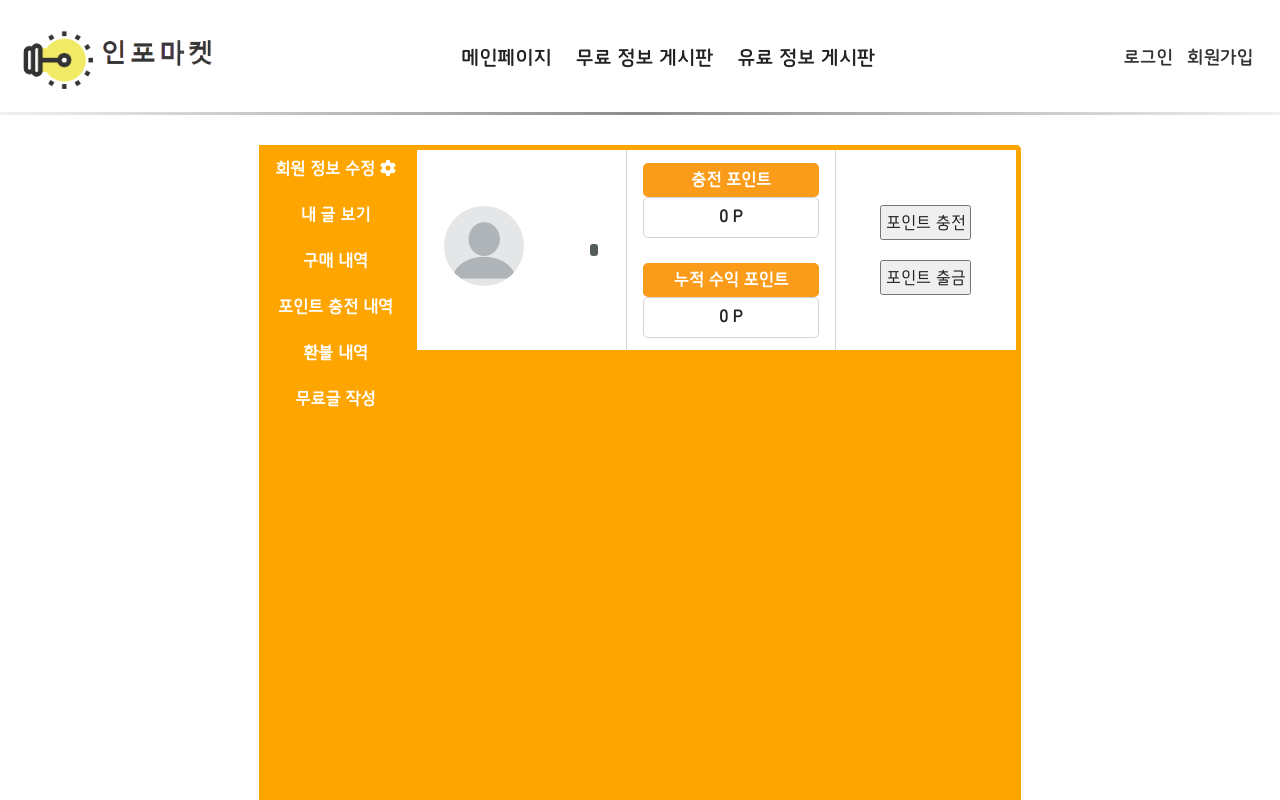
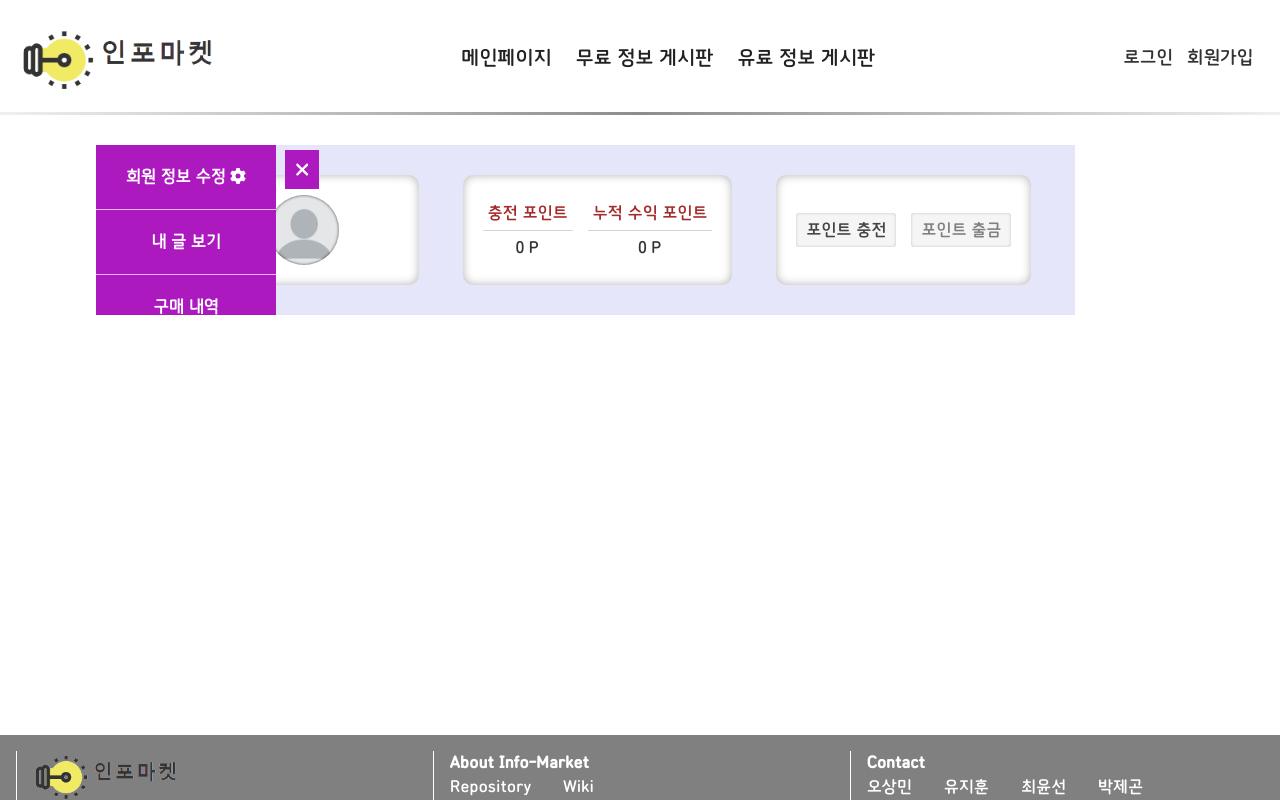
Before and after one commit to dbstjs95/new-info-market, a React (Create React App) app in the folder client/: page /mypage/info in a window 1280 px wide. Shown: the top 800 px of the page. Built offline with nearby package versions, Linux system fonts and the light colour scheme; no server answers.

Commit message:
Modify mypage

```diff
--- a/client/src/component/MypageCompo/SideBar.js
+++ b/client/src/component/MypageCompo/SideBar.js
@@ -1,64 +1,73 @@
-import React, { useState, useEffect } from 'react';
+import React, { useState } from 'react';
 import { NavLink } from 'react-router-dom';
 import styled from 'styled-components';
 import { Outlet } from 'react-router-dom';
 import { FontAwesomeIcon } from '@fortawesome/react-fontawesome';
-import { faGear } from '@fortawesome/free-solid-svg-icons';
+import { faGear, faXmark, faBars } from '@fortawesome/free-solid-svg-icons';
 import { useSelector } from 'react-redux';
 import { selectUserInfo } from '../../store/slices/userInfo';
 
 const EntireContainer = styled.div`
-  height: 100vh;
-  display: flex;
-  justify-content: center;
-  align-items: center;
-  > div {
-    display: flex;
-    width: 70%;
-    @media screen and (max-width: 1100px) {
-      min-width: 90%;
-    }
-    @media screen and (max-width: 900px) {
-      min-width: 100%;
-    }
-    height: 100%;
-    /* border: 3px solid black; */
+  position: relative;
+  /* border: 2px solid blue; */
+  overflow-x: hidden;
   > section {
-      /* border: 4px solid green; */
-      /* border-radius: 0 7px 7px 0; */
-      flex: 1 0 20%;
+    position: absolute;
+    left: 0;
+    top: 0;
+    transition: transform 0.5s cubic-bezier(0, 0.52, 0, 1);
+    z-index: 1000;
     display: flex;
     flex-direction: column;
-      /* min-width: 20%; */
-      padding: 1%;
-      background-color: orange;
-      > .nav-link {
+    width: 180px;
+    background-color: #ac19bf;
+    &.show {
+      transform: translate3d(0%, 0, 0);
+    }
+    &.hide {
+      transform: translate3d(-105%, 0, 0);
+    }
+    > span {
+      position: absolute;
+      top: 5px;
+      left: 105%;
+      display: flex;
+      align-items: center;
+      background-color: #ac19bf;
+      color: white;
+      font-size: 1.2rem;
+      padding: 10px;
+      cursor: pointer;
+      z-index: 1000;
+      &:hover {
+        box-shadow: inset 0 0 100px rgba(0, 0, 0, 0.3);
+      }
+    }
+    > a {
       font-weight: bold;
       text-align: center;
-        padding: 3% 1%;
-        border-radius: 5px;
+      padding: 20px 10px;
       color: white;
-        text-decoration: none;
-        margin-bottom: 10%;
-        &:hover {
-          background-color: white;
-          color: #ff5733;
+      border-bottom: 1px solid #f4b8fc;
+      transition: all 0.2s linear;
+      &.activated {
+        background-color: #f4dcf7;
+        color: #ac19bf;
+      }
+      &:not(.activated):hover {
+        padding: 25px 10px;
+        box-shadow: inset 0 0 100px rgba(0, 0, 0, 0.3);
       }
     }
-      > .activated {
-        background-color: white;
-        color: #ff5733;
   }
+  > div.userInfo {
+    width: 80%;
+    margin: 0 auto;
+    @media screen and (max-width: 1100px) {
+      width: 90%;
     }
-
-    > div.userInfo {
-      background-color: orange;
-      border-top-right-radius: 5px;
-      min-width: 80%;
-      /* padding: 2%; */
-      flex: 1 1 80%;
-      display: flex;
-      flex-direction: column;
+    @media screen and (max-width: 800px) {
+      width: 100%;
     }
   }
 `;
@@ -73,40 +82,39 @@ const SideBar = () => {
     ['포인트 충전 내역', '/mypage/info/chargedPointList', ''],
     ['환불 내역', '/mypage/info/refundList', ''],
     ['무료글 작성', '/mypage/freeWriting', ''],
+    ['유료글 작성', '/mypage/salesWriting', ''],
   ];
 
-  const [Links, setLinks] = useState(linkList);
+  const [MenuOpen, setMenuOpen] = useState(true);
 
-  //아래 Bronze는 나중에 빼기
-  useEffect(() => {
-    if (['Bronze', 'Silver', 'Gold'].includes(grade)) {
-      setLinks((prev) => [
-        ...prev,
-        ['유료글 작성', '/mypage/salesWriting', ''],
-      ]);
-    }
-  }, []);
+  const handleSideBar = () => {
+    setMenuOpen((prev) => !prev);
+  };
 
   return (
     <EntireContainer>
-      <div>
-        <section>
-          {Links.map(([item, link, icon], idx) => (
+      <section className={MenuOpen ? 'show' : 'hide'}>
+        <span onClick={handleSideBar}>
+          <FontAwesomeIcon icon={MenuOpen ? faXmark : faBars} />
+        </span>
+        {linkList.map(([item, link, icon], idx) => {
+          let lastIdx = linkList.length - 1;
+          if (!['Bronze', 'Silver', 'Gold'].includes(grade) && idx === lastIdx)
+            return;
+          return (
             <NavLink
               key={idx}
               style={{ whiteSpace: 'nowrap' }}
-              className={({ isActive }) =>
-                'nav-link' + (isActive ? ' activated' : '')
-              }
+              className={({ isActive }) => (isActive ? ' activated' : '')}
               to={link}
             >
               {item} {icon ? <FontAwesomeIcon icon={faGear} /> : ''}
             </NavLink>
-          ))}
+          );
+        })}
       </section>
       <div className="userInfo">
         <Outlet />
-        </div>
       </div>
     </EntireContainer>
   );
--- a/client/src/component/MypageCompo/UserInfo.js
+++ b/client/src/component/MypageCompo/UserInfo.js
@@ -15,7 +15,7 @@ import { FontAwesomeIcon } from '@fortawesome/react-fontawesome';
 import { faRotateLeft } from '@fortawesome/free-solid-svg-icons';
 import ChargeBox from '../ChargeBox';
 import AWS from 'aws-sdk';
-import { v1, v3, v4, v5 } from 'uuid';
+import { v4 } from 'uuid';
 
 const ACCESS_KEY = process.env.REACT_APP_AWS_ACCESS_KEY_ID;
 const SECRET_ACCESS_KEY = process.env.REACT_APP_AWS_SECRET_ACCESS_KEY;
@@ -33,152 +33,165 @@ const myBucket = new AWS.S3({
 });
 
 const EntireContainer = styled.div`
-  /* border: 5px solid blue; */
-  height: 100%;
-  @media screen and (max-width: 800px) {
-    font-size: 0.9rem;
+  margin: 0 auto;
+`;
+
+const UserInfoContainer = styled.ul`
+  background-color: lavender;
+  display: flex;
+  justify-content: space-evenly;
+  align-items: stretch;
+  padding: 30px 0;
+  * {
+    font-family: '순천B';
+    color: #333;
   }
-  @media screen and (max-width: 590px) {
-    font-size: 0.7rem;
+  > li {
+    background-color: white;
+    border-radius: 10px;
+    box-shadow: inset 0 0 10px rgba(0, 0, 0, 0.3);
+    &:first-of-type {
+      display: flex;
+      padding: 10px 5px;
+      > div {
+        display: flex;
+        justify-content: center;
+        align-items: center;
+        padding: 10px 15px;
+        &:first-of-type {
+          flex-direction: column;
+          > figure {
+            box-shadow: inset 0 0 3px rgba(0, 0, 0, 0.7);
+            width: 70px;
+            height: 70px;
+            border-radius: 50%;
+            background-repeat: no-repeat;
+            background-position: center;
+            background-size: cover;
           }
-  > div.modal div.content {
-    max-width: 600px;
-    &.payment {
-      /* 모달창 배경색 */
-      background-color: #f3f702;
+          > span {
+            display: block;
+            text-align: center;
+            cursor: pointer;
+            color: crimson;
+            padding-top: 5px;
           }
-
-    @media screen and (max-width: 700px) {
-      > div.charge-box {
-        font-size: 0.8rem;
-        > input,
-        button {
-          font-size: inherit;
+        }
+        &:nth-of-type(2) {
+        }
+        &:last-of-type {
+          color: ${({ gradeColor }) => gradeColor};
+        }
+        &:nth-of-type(2),
+        &:last-of-type {
+          white-space: nowrap;
+        }
+      }
+    }
+    &:nth-of-type(2) {
+      display: flex;
+      align-items: center;
+      padding: 0 20px;
+      > div {
+        &:first-of-type {
+          margin-right: 15px;
+        }
+        &:last-of-type {
+        }
+        > p {
+          text-align: center;
+          white-space: nowrap;
+          padding: 5px;
+          &:first-of-type {
+            color: brown;
+            border-bottom: 1px solid lightgray;
           }
         }
       }
     }
-  > ul#user-Info-container {
-    margin-top: 0;
-    border: 5px solid orange;
-    border-radius: 5px;
-    font-weight: bold;
-    min-height: 25%;
-    background-color: white;
-    display: flex;
-    list-style: none;
-    padding-left: 0;
-    align-items: center;
-    justify-content: space-around;
-    > li {
-      /* border: 1px dotted black; */
-      height: 200px;
-      &:nth-child(2) {
-        border-left: 1px solid lightgray;
-        border-right: 1px solid lightgray;
-      }
-      &.profile {
-        /* flex: 3; */
-        min-width: 35%;
+    &:last-of-type {
       display: flex;
       align-items: center;
-        justify-content: space-evenly;
-        @media screen and (max-width: 800px) {
-          flex-direction: column;
+      justify-content: center;
+      padding: 0 20px;
+      > button {
+        white-space: nowrap;
+        padding: 5px 10px;
+        border: 0;
+        box-shadow: inset 0 0 3px rgba(0, 0, 0, 0.2);
+        border-radius: 3px;
+        background-color: whitesmoke;
+        color: #444;
+        &:first-of-type {
+          margin-right: 15px;
         }
-        > div {
-          /* border: 3px solid purple; */
-          margin: 0 5px 0 5px;
-          display: flex;
-          flex-direction: column;
-          justify-content: center;
-          align-items: center;
-          &#grade {
-            /* border: 3px solid blue; */
-            border-radius: 3px;
-            padding: 3% 2%;
-            background-color: #555c5c;
-            color: white;
-          }
-          > figure {
-            margin: 0;
-            margin-bottom: 8px;
-            /* border: 1px solid black; */
-            min-width: 80px;
-            min-height: 80px;
-            border-radius: 50%;
-            background-repeat: no-repeat;
-            background-position: center;
-            background-size: cover;
-            @media screen and (max-width: 700px) {
-              min-width: 60px;
-              min-height: 60px;
+        &:disabled {
+          cursor: not-allowed;
+          color: gray;
         }
       }
     }
   }
-      &.my-points {
-        /* flex: 2; */
-        min-width: 35%;
-        display: flex;
-        justify-content: center;
-        /* align-items: center; */
-        /* border: 1px solid green; */
-
-        > div.detail {
-          /* border: 2px solid black; */
-          /* flex: 6; */
-          width: 85%;
-          display: flex;
+  @media screen and (max-width: 1000px) {
+    padding: 15px 0;
+    > li {
       flex-direction: column;
+      * {
+        font-size: 0.9rem;
+      }
+      &:first-of-type {
+        padding: 10px;
+        > div:first-of-type > figure {
+          width: 50px;
+          height: 50px;
+        }
+      }
+      &:nth-of-type(2) {
         justify-content: space-around;
-          align-items: stretch;
+        padding: 0 20px;
         > div {
-            /* border: 1px solid blue; */
+          &:first-of-type {
             margin: 0;
-            /* width: 80%; */
-            &#charged {
-              /* margin-bottom: 5%; */
           }
-            &#earnings {
-              /* margin-bottom: 7px; */
         }
-            > p {
-              /* border: 1px solid orange; */
-              &:nth-child(1) {
-                background-color: #fa9c19;
-                border-radius: 5px;
-                padding: 3% 1%;
-                color: white;
       }
+      &:last-of-type {
+        justify-content: space-around;
+        padding: 0 25px;
+        > button {
+          &:first-of-type {
             margin: 0;
-              text-align: center;
-              &.amount {
-                padding: 4% 2%;
-                border: 1px solid lightgray;
-                border-radius: 5px;
           }
         }
       }
     }
   }
-
-      &.charging-withdrawal {
-        /* border: 1px solid gray; */
-        min-width: 30%;
-        display: flex;
+  @media screen and (max-width: 500px) {
+    padding: 10px;
     flex-direction: column;
+    > li {
+      flex-direction: row;
+      border-radius: 0;
+      box-shadow: inset 0 0 0;
+      &:first-of-type {
         justify-content: center;
-        align-items: center;
+      }
+      &:nth-of-type(2) {
+        justify-content: center;
+        padding: 15px 0;
+        margin: 10px 0;
+        > div {
+          &:first-of-type {
+            margin-right: 10px;
+          }
+        }
+      }
+      &:last-of-type {
+        justify-content: center;
+        padding: 15px 0;
         > button {
-          margin: 10px 0;
-          padding: 2%;
-          font-size: 1rem;
-          @media screen and (max-width: 800px) {
-            font-size: 0.9rem;
-          }
-          @media screen and (max-width: 590px) {
-            font-size: 0.7rem;
+          &:first-of-type {
+            margin-right: 10px;
           }
         }
       }
@@ -220,6 +233,13 @@ function UserInfo() {
   const fileInput = useRef(null);
   const [selectedFile, setSelectedFile] = useState('');
 
+  // grade별 글자색
+  const gradeColor = {
+    Bronze: 'rgb(205, 127, 50)',
+    Silver: 'silver',
+    Gold: 'gold',
+  };
+
   //서버 통신 헤더: post용, get용
   const postConfig = {
     headers: {
@@ -237,6 +257,7 @@ function UserInfo() {
 
   //처음 렌더링때 작동: 유저정보 불러오기
   useEffect(() => {
+    if (accToken && !id) return;
     axios
       .get(
         `${process.env.REACT_APP_SERVER_DEV_URL}/users/userinfo/${id}`,
@@ -244,16 +265,16 @@ function UserInfo() {
       )
       .then((res) => {
         const { user } = res.data;
-        console.log('user: ', user);
         if (user) {
           delete user.password;
           dispatch(updateState({ ...user, profileImg: user.img }));
         }
       })
       .catch((err) => {
+        console.error('???', err);
         alert('회원정보 불러오기 실패');
       });
-  }, []);
+  }, [id]);
 
   //포인트 결제 모달 열기
   const handleModalOpen = (e) => {
@@ -443,7 +464,7 @@ function UserInfo() {
           handleBtnClick={handleCancleClick}
         />
       )}
-      <ul id="user-Info-container">
+      <UserInfoContainer gradeColor={gradeColor[grade]}>
         <li className="profile">
           <input
             type="file"
@@ -470,7 +491,7 @@ function UserInfo() {
             />
             {/* 프로필 초기화 */}
             {profileImg && (
-              <span style={{ cursor: 'pointer' }}>
+              <span>
                 <FontAwesomeIcon onClick={resetImg} icon={faRotateLeft} />
               </span>
             )}
@@ -481,24 +502,20 @@ function UserInfo() {
           </div>
         </li>
         <li className="my-points">
-          <div className="detail">
           <div id="charged">
-              <p style={{ whiteSpace: 'nowrap' }}>충전 포인트</p>
+            <p>충전 포인트</p>
             <p className="amount">{point} P</p>
           </div>
           <div id="earnings">
-              <p style={{ whiteSpace: 'nowrap' }}>누적 수익 포인트</p>
+            <p>누적 수익 포인트</p>
             <p className="amount">{earnings} P</p>
-            </div>
           </div>
         </li>
         <li className="charging-withdrawal">
-          <button onClick={handleModalOpen} style={{ whiteSpace: 'nowrap' }}>
-            포인트 충전
-          </button>
-          <button style={{ whiteSpace: 'nowrap' }}>포인트 출금</button>
+          <button onClick={handleModalOpen}>포인트 충전</button>
+          <button disabled>포인트 출금</button>
         </li>
-      </ul>
+      </UserInfoContainer>
       <Outlet />
     </EntireContainer>
   );
--- a/client/src/component/MypageCompo/UserInfoChange.js
+++ b/client/src/component/MypageCompo/UserInfoChange.js
@@ -12,80 +12,138 @@ import axios from 'axios';
 import { useNavigate } from 'react-router-dom';
 
 const EntireContainer = styled.div`
-  /* border: 5px solid red; */
-  height: 57%;
   display: flex;
+  justify-content: space-between;
+  padding: 30px;
+  margin: 0 auto;
+  border: 10px solid #d7cdf7;
   > div.first {
-    border-left: 5px solid orange;
-    border-right: 1px solid lightgray;
-    background-color: white;
-    flex: 1;
     display: flex;
     flex-direction: column;
     justify-content: center;
     align-items: center;
+    border-radius: 10px;
+    border: 5px dashed #d7cdf7;
+    padding: 0 10px;
     > .key {
       font-size: 2rem;
     }
     > input {
-      margin: 10% 0;
-      width: 60%;
+      width: 80%;
+      padding: 5px;
+      margin: 10px 0;
     }
     > button {
-      width: 30%;
+      padding: 5px;
+    }
+    @media screen and (max-width: 680px) {
+      * {
+        font-size: 0.9rem;
+      }
     }
   }
   > form.second {
-    border-top: 1px solid lightgray;
-    border-bottom: 1px solid lightgray;
-    background-color: white;
-    border-right: 5px solid orange;
-    flex: 2;
+    width: 80%;
     display: flex;
     flex-direction: column;
+    align-items: center;
+    input,
+    button {
+      border: 1px solid gray;
+      padding: 7px 10px;
+      border-radius: 5px;
+      @media screen and (max-width: 680px) {
+        padding: 5px 7px;
+        font-size: 0.9rem;
+      }
+    }
     > div.modifying-box {
-      /* border: 3px solid green; */
-      flex: 9;
+      padding: 20px 0;
       display: flex;
       flex-direction: column;
-      justify-content: center;
-      align-items: center;
+      align-items: flex-start;
       > div.input-box {
-        /* border: 1px solid red; */
-        margin-bottom: 10px;
-        > input {
-          font-size: 1rem;
+        &:not(:first-of-type) {
+          margin-top: 20px;
         }
-        > p {
-          margin: 0;
-          font-size: 0.8rem;
-        }
-        > input#new-pwd-check {
-          margin-top: 1rem;
+        > button {
+          margin-left: 5px;
         }
       }
-      > div#pwd-box {
-        display: flex;
-        flex-direction: column;
+      > .pwd {
+        margin-top: 20px;
+        &:last-of-type {
+          margin-top: 10px;
+        }
+      }
+      > p.error-message {
+        font-size: 0.8rem;
+        word-break: break-all;
+        max-width: 230px;
       }
       > button.account {
-        min-width: 20%;
-        padding: 2%;
-        background-color: orange;
-        font-size: 1rem;
+        margin-top: 30px;
+        &:disabled {
+          cursor: not-allowed;
+          color: gray;
+        }
       }
     }
     > div.confirm {
-      /* border: 3px solid black; */
-      border-top: 1px solid lightgray;
       padding-top: 15px;
-      flex: 1;
       display: flex;
       justify-content: flex-end;
       align-items: flex-start;
       > button {
-        margin-right: 2%;
-        font-size: 1rem;
+        &:first-of-type {
+          margin-right: 10px;
+        }
+        &:disabled {
+          cursor: not-allowed;
+          color: gray;
+        }
+      }
+    }
+  }
+  @media screen and (max-width: 680px) {
+    padding: 20px;
+    border: 7px solid #d7cdf7;
+  }
+  @media screen and (max-width: 600px) {
+    flex-direction: column;
+    padding: 0;
+    > div.first {
+      padding: 15px 0;
+      > .key {
+        font-size: 1.5rem;
+      }
+      > input {
+        width: auto;
+        padding: 3px;
+        font-size: 0.9rem;
+      }
+      > input,
+      > button {
+        padding: 3px;
+        font-size: 0.9rem;
+      }
+    }
+    > form.second {
+      width: 100%;
+      padding: 15px 0;
+    }
+  }
+  @media screen and (max-width: 380px) {
+    > div.first {
+      padding: 15px 0;
+      > input {
+        width: auto;
+      }
+    }
+    > form.second {
+      padding: 10px 0;
+      > div.modifying-box {
+        padding: 10px;
       }
     }
   }
@@ -112,7 +170,7 @@ function UserInfoChange() {
     withCredentials: true,
   };
 
-  const [locked, setLocked] = useState(true);
+  const [locked, setLocked] = useState(false);
   const [pwdCheckInput, setPwdCheckInput] = useState('');
   const [inputVal, setInputVal] = useState({
     email: '',
@@ -135,8 +193,18 @@ function UserInfoChange() {
 
   //회원정보수정 접근 권한 얻기
   const checkPwd = () => {
-    if (pwdCheckInput === password) setLocked(false);
-    setPwdCheckInput('');
+    axios
+      .post(
+        `${process.env.REACT_APP_SERVER_DEV_URL}/users/userInfo/check/${id}`,
+        { password: pwdCheckInput },
+        postConfig,
+      )
+      .then(() => setLocked(false))
+      .catch((err) => {
+        console.error(err);
+        alert('비밀번호 확인 실패');
+      })
+      .finally(() => setPwdCheckInput(''));
   };
 
   //회원정보수정 인풋값 반영
@@ -147,10 +215,6 @@ function UserInfoChange() {
     if (e.target.name === 'password') pwdCheck(e.target.value);
     if (e.target.name === 'rePwd') rePwdCheck(e.target.value);
   };
-
-  useEffect(() => {
-    if (!isLogin) navigate('/main');
-  }, [isLogin]);
 
   //이메일 값에 따른 에러메세지 상태 변화
   const emailCheck = (inputEmail) => {
@@ -362,6 +426,11 @@ function UserInfoChange() {
       .catch((err) => alert('서버 에러 발생! 다시 시도해주세요.'));
   };
 
+  useEffect(() => {
+    if (accToken && !isLogin) return;
+    if (!isLogin) navigate('/main');
+  }, [isLogin]);
+
   return (
     <EntireContainer>
       <div className="first">
@@ -386,22 +455,21 @@ function UserInfoChange() {
           <div className="input-box">
             <input
               name="email"
-              className="content"
+              // className="content"
               type="email"
               placeholder={email}
               disabled={locked}
               onChange={handleChange}
             />
             <button disabled={locked} onClick={emailAuthentication}>
-              인증
+              확인
             </button>
+          </div>
           <p className="error-message">{errorMsg.email}</p>
-          </div>
-
           <div className="input-box">
             <input
               name="nickname"
-              className="content"
+              // className="content"
               type="text"
               placeholder={nickname}
               disabled={locked}
@@ -410,28 +478,27 @@ function UserInfoChange() {
             <button disabled={locked} onClick={isValidNickName}>
               중복검사
             </button>
+          </div>
           <p className="error-message">{errorMsg.nickname}</p>
-          </div>
 
           <div className="input-box">
             <input
               name="phone"
-              className="content"
+              // className="content"
               type="tel"
               placeholder={phone}
               disabled={locked}
               onChange={handleChange}
             />
             <button disabled={locked} onClick={phoneAuthentication}>
-              인증
+              확인
             </button>
+          </div>
           <p className="error-message">{errorMsg.phone}</p>
-          </div>
 
-          <div id="pwd-box" className="input-box">
           <input
             name="password"
-              id="new-pwd"
+            className="pwd"
             type="password"
             value={inputVal.password}
             placeholder="새 비밀번호"
@@ -441,23 +508,18 @@ function UserInfoChange() {
           <p className="error-message">{errorMsg.password}</p>
           <input
             name="rePwd"
-              id="new-pwd-check"
+            className="pwd"
             type="password"
             value={inputVal.rePwd}
             placeholder="비밀번호 확인"
             disabled={locked}
             onChange={handleChange}
           />
+
           <p className="error-message">{errorMsg.rePwd}</p>
-          </div>
-          <button
-            style={{ whiteSpace: 'nowrap' }}
-            className="account"
-            // disabled={locked}
-            disabled
-          >
+          {/* <button style={{ whiteSpace: 'nowrap' }} className="account" disabled>
             계좌 인증 하기
-          </button>
+          </button> */}
         </div>
         <div className="confirm">
           <button disabled={locked} onClick={handleWithdrawal}>
--- a/client/src/pages/Outline.js
+++ b/client/src/pages/Outline.js
@@ -26,6 +26,7 @@ const BodyContainer = styled.div`
     font-family: '다이어리';
     font-family: '순천R';
   }
+  /* border: 2px solid red; */
   min-height: 70vh;
   ${({ full }) =>
     full
```
Also changed, not shown: 2 other files (tests, documents, lock files or other folders). Lines whose indentation alone changed are shown as unchanged.
